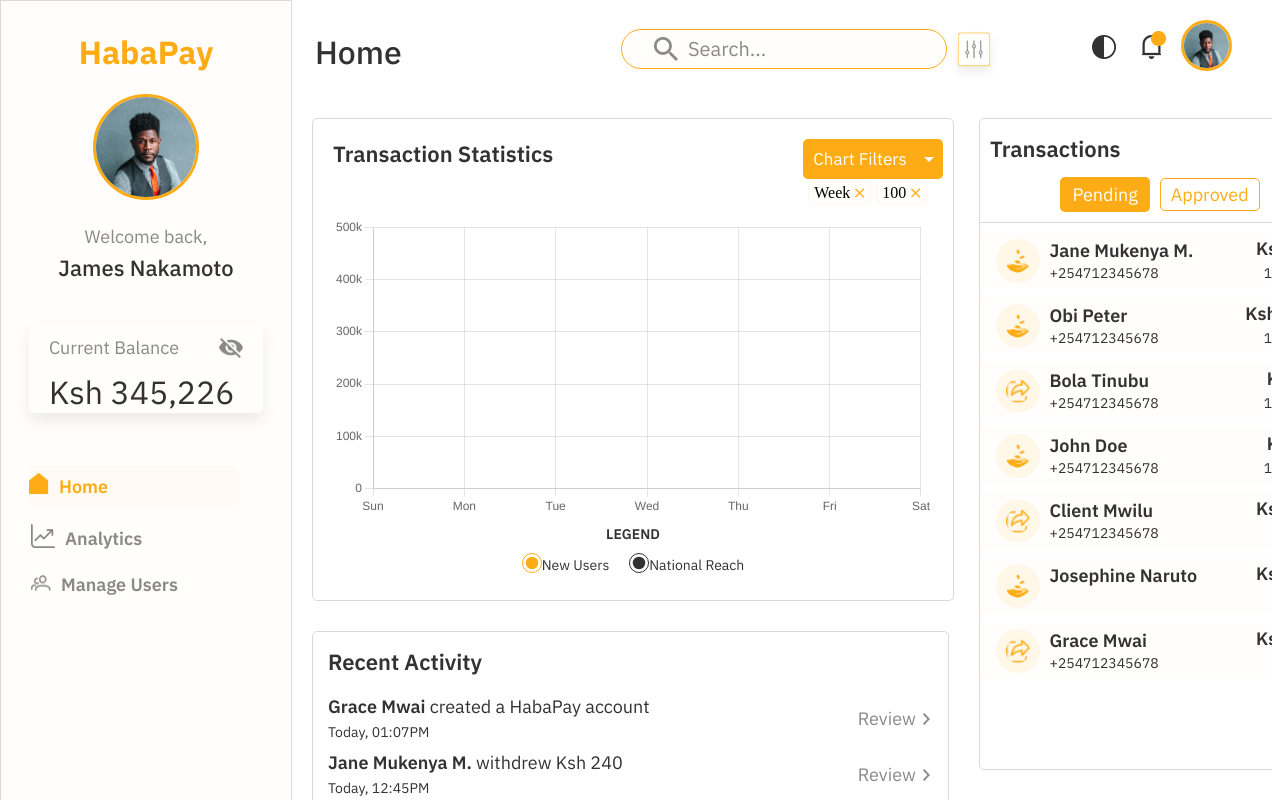
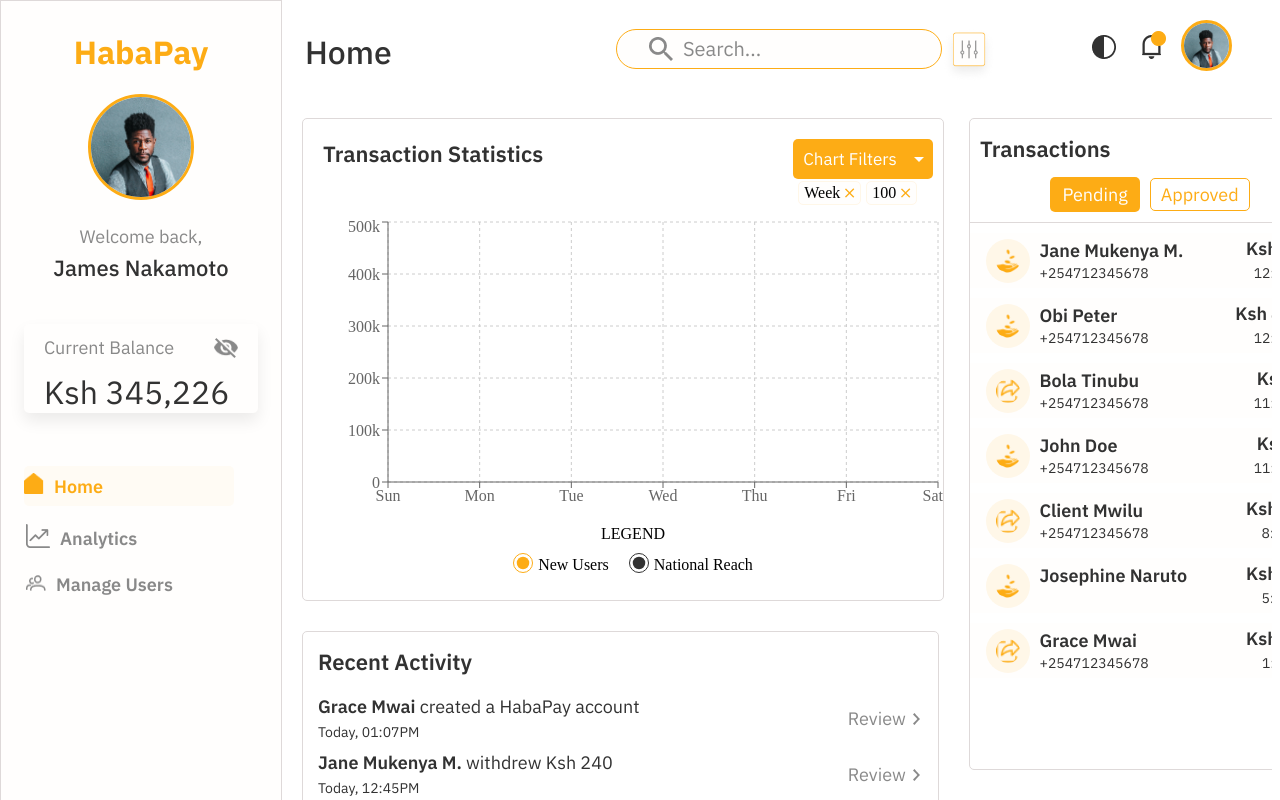
Before and after one commit to glitex-interns-june-2023/haba-pay, a React (Create React App) app: page /home in a window 1280 px wide. Shown: the top 800 px of the page. Built offline with nearby package versions, Linux system fonts and the light colour scheme; no server answers.

Commit message:
Refactor HabaChart component Y-axis label formatting

```diff
--- a/src/Components/HabaChart.js
+++ b/src/Components/HabaChart.js
@@ -1,88 +1,58 @@
 import React from 'react';
-import { Line } from 'react-chartjs-2';
-import 'chart.js/auto';
-import '../Styles/HabaChart.css';
+import { LineChart, Line, XAxis, YAxis, CartesianGrid, ResponsiveContainer } from 'recharts';
+
+const dayNames = ['Sun', 'Mon', 'Tue', 'Wed', 'Thu', 'Fri', 'Sat'];
 
 const HabaChart = () => {
-  const data = {
-    labels: ['Sun', 'Mon', 'Tue', 'Wed', 'Thu', 'Fri', 'Sat'],
-    datasets: [
-      {
-        label: 'Dotted Chart',
-        data: [200000, 150000, 300000, 250000, 400000, 350000, 500000],
-        borderColor: 'rgba(0, 0, 0, 0)',
-        backgroundColor: 'rgba(0, 0, 0, 0)',
-      },
-    ],
-  };
+  const data = [
+    { x: 0, y: 210 },
+    { x: 1, y: 280 },
+    { x: 2, y: 275 },
+    { x: 3, y: 298 },
+    { x: 4, y: 310 },
+    { x: 5, y: 305 },
+    { x: 6, y: 340 },
+  ];
 
-  const options = {
-    scales: {
-      y: {
-        beginAtZero: true,
-        lines: {
-          color: 'rgba(0, 0, 0, 0.3)',
-          borderDash: [2],
-          drawBorder: false,
-          zeroLineColor: 'rgba(0, 0, 0, 1)',
-        },
-        ticks: {
-          callback: (value) => {
-            if (value === 0) return value;
-            return `${value / 1000}k`;
-          },
-          stepSize: 100000,
-          suggestedMax: 600000,
-        },
-      },
-      x: {
-        gridlines: {
-          color: 'rgba(0, 0, 0, 0.3)',
-          borderDash: [2],
-          drawBorder: false,
-        },
-      },
-    },
-    plugins: {
-      legend: {
-        display: false,
-      },
-    },
-    elements: {
-      point: {
-        radius: 0,
-        hoverRadius: 0,
-      },
-    },
-  };
+  const formatXAxisLabel = (value) => dayNames[value];
 
   return (
-    <div style={{ width: '600px' }}>
-      <Line data={data} options={options} height={150} />
-      <div className ="legend" style={{
-        display: 'flex', justifyContent: 'center', marginTop: '8px'
-        }}>
+    <div>
+      <ResponsiveContainer width="100%" height={300}>
+        <LineChart data={data}>
+          <CartesianGrid strokeDasharray="3 3" />
+          <XAxis dataKey="x" tickFormatter={formatXAxisLabel} />
+          <YAxis
+            ticks={[0, 100000, 200000, 300000, 400000, 500000]}
+            tickFormatter={(value) => value === 0 ? '0' : `${value / 1000}k`}
+            domain={[0, 500000]}
+          />
+          <Line type="monotone" dataKey="y" stroke="#0000" dot={false} />
+        </LineChart>
+      </ResponsiveContainer>
+
+      <div className="legend" style={{ display: 'flex', justifyContent: 'center', marginTop: '8px' }}>
         LEGEND
       </div>
       <div style={{ display: 'flex', justifyContent: 'center', marginTop: '10px' }}>
-        <div className="new-users" style={{ display: 'flex', alignItems: 'center', marginRight: '20px' }}>
+        <div className="new-users" style={{ display: 'flex', alignItems: 'center', marginRight: '20px', gap: '5px' }}>
           <div>
             <svg xmlns="http://www.w3.org/2000/svg" width="20" height="20" viewBox="0 0 20 20" fill="none">
-              <rect x="0.5" y="0.5" width="19" height="19" rx="9.5" stroke="#FDAC15"/>
-              <circle cx="10" cy="10" r="6.25" fill="#FDAC15"/>
+              <rect x="0.5" y="0.5" width="19" height="19" rx="9.5" stroke="#FDAC15" />
+              <circle cx="10" cy="10" r="6.25" fill="#FDAC15" />
             </svg>
           </div>
-          New Users
+          <div className="new-users-title">New Users</div>
         </div>
 
-        <div className="national-reach" style={{ display: 'flex', alignItems: 'center' }}>
+        <div className="national-reach" style={{ display: 'flex', alignItems: 'center', gap: '5px' }}>
           <div>
             <svg xmlns="http://www.w3.org/2000/svg" width="20" height="20" viewBox="0 0 20 20" fill="none">
-              <rect x="0.5" y="0.5" width="19" height="19" rx="9.5" stroke="#323232"/>
-                <circle cx="10" cy="10" r="6.25" fill="#323232"/>
-              </svg>
+              <rect x="0.5" y="0.5" width="19" height="19" rx="9.5" stroke="#323232" />
+              <circle cx="10" cy="10" r="6.25" fill="#323232" />
+            </svg>
           </div>
-          National Reach
+          <div className="national-reach-title">National Reach</div>
         </div>
       </div>
     </div>
--- a/src/Styles/HabaChart.css
+++ b/src/Styles/HabaChart.css
@@ -4,15 +4,14 @@
     font-size: 14px;
     font-weight: 600;
 }
-
-.new-users {
+.new-users-title {
     color: #323232;
     font-family: IBM Plex Sans;
     font-size: 14px;
     font-weight: 400;
 }
 
-.national-reach {
+.national-reach-title {
     color: #323232;
     font-family: IBM Plex Sans;
     font-size: 14px;
--- a/src/Styles/LeftSidebar.css
+++ b/src/Styles/LeftSidebar.css
@@ -1,5 +1,5 @@
 .left-sidebar {
-    width: 300px;
+    width: 280px;
     height: 1024px;
     margin-top: -8px;
     margin-left: -8px;
--- a/src/Styles/Navbar.css
+++ b/src/Styles/Navbar.css
@@ -27,7 +27,7 @@
     font-family: IBM Plex Sans;
     font-size: 32px;
     font-weight: 500;
-    margin-left: 315px;
+    margin-left: 305px;
     margin-top: 30px;
     top: 0;
 }
```
